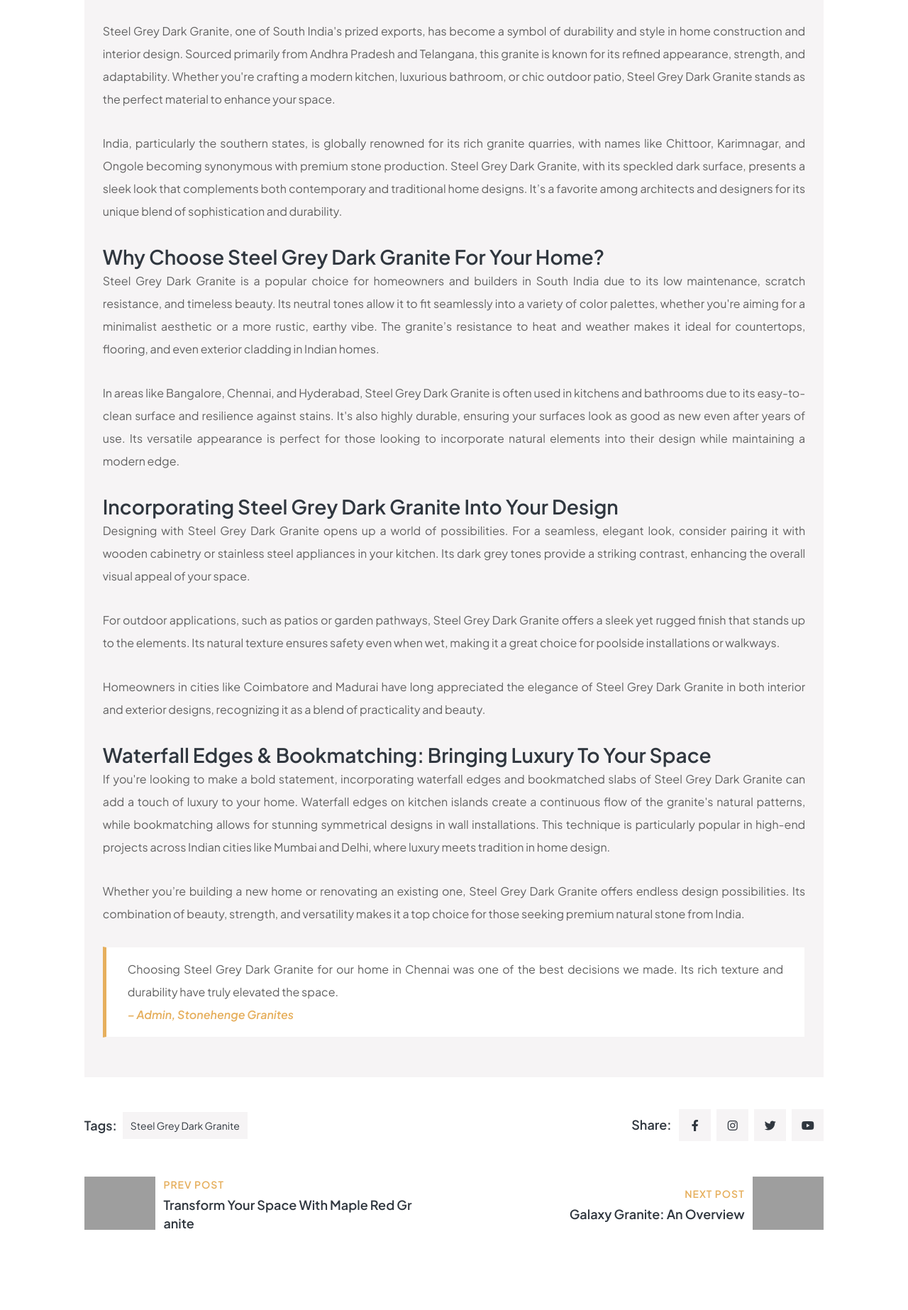
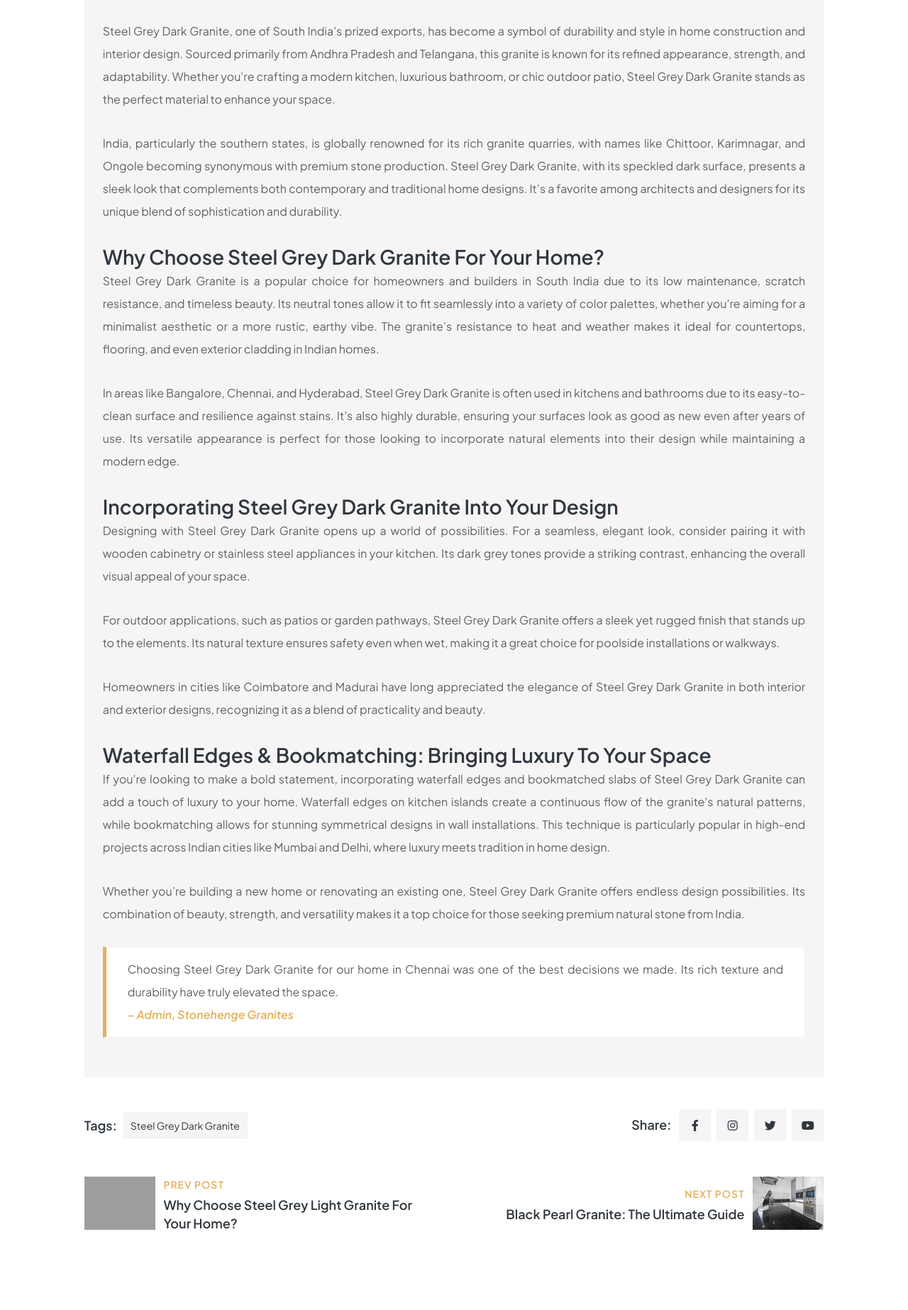
Before and after one commit to DT7Solutions/django-stone-hedge, a Django app: page /blog/exploring-the-elegance-of-steel-grey-dark-granite/ in a window 1280 px wide. Shown: the part 1568-3414 px from the top of the page at 71% size. Run offline with Django 5.2, Linux system fonts and the light colour scheme; data comes from the database, SQL or seed files in the repository; both versions use the stored data as it was after the commit; some libraries are stand-ins or nearby versions; some web fonts are replaced; grey boxes are pictures that could not be loaded.

Commit message:
new blog updated

```diff
--- a/stone_hedge/templates/uifiles/blogdetails.html
+++ b/stone_hedge/templates/uifiles/blogdetails.html
@@ -81,7 +81,6 @@
                                             <li class="pq-tags-share">
                                                 <a href="#"> {{selectpost.Tags}}</a>
                                             </li>
-
                                         </ul>
                                     </div>
                                 </div>
@@ -106,28 +105,32 @@
                                 </div>
                             </div>
                             <div class="pq-single-post-navigation">
-                                <a class="pq-single-post-nav pq-prev" href="./transform-your-space-with-maple-red-granite">
+                                {% if previous_post %}
+                                <a class="pq-single-post-nav pq-prev" href="/blog/{{previous_post.Sluglink}}/">
                                     <div class="pq-single-post-nav-image-holder">
-                                        <img src="{% static 'images/blog/transform-your-space-with-maple-red-granite.webp' %}" class="pq-single-post-nav-image wp-post-image" alt="post-img">
+                                        <img src="/media/{{previous_post.Image1}}" class="pq-single-post-nav-image wp-post-image" alt="post-img">
                                     </div>
                                     <div class="pq-single-post-nav-content">
                                         <span class="pq-single-post-nav-label">Prev post</span>
                                         <div class="pq-single-post-nav-title">
-                                            <h4>Transform Your Space with Maple Red Granite</h4>
+                                            <h4>{{previous_post.Title}}</h4>
                                         </div>
                                     </div>
                                 </a>
-                                <a class="pq-single-post-nav pq-next" href="./galaxy-granite-an-overview">
+                                {% endif %}
+                                {% if next_post %}
+                                <a class="pq-single-post-nav pq-next" href="/blog/{{next_post.Sluglink}}/">
                                     <div class="pq-single-post-nav-content">
                                         <span class="pq-single-post-nav-label">Next post</span>
                                         <div class="pq-single-post-nav-title">
-                                            <h4>Galaxy Granite: An Overview</h4>
+                                            <h4>{{next_post.Title}}</h4>
                                         </div>
                                     </div>
                                     <div class="pq-single-post-nav-image-holder">
-                                        <img src="{% static 'images/blog/galaxy-granite-an-overview.webp' %}" class="pq-single-post-nav-image wp-post-image" alt="post-img">
+                                        <img src="/media/{{next_post.Image1}}" class="pq-single-post-nav-image wp-post-image" alt="post-img">
                                     </div>
                                 </a>
+                                {% endif %}
                             </div>
                         </div>
                     </div>
```
Also changed, not shown: stone_hedge/db.sqlite3, stone_hedge/media/uploads/black-pearl-granite-the-ultimate-guide.webp (added).
